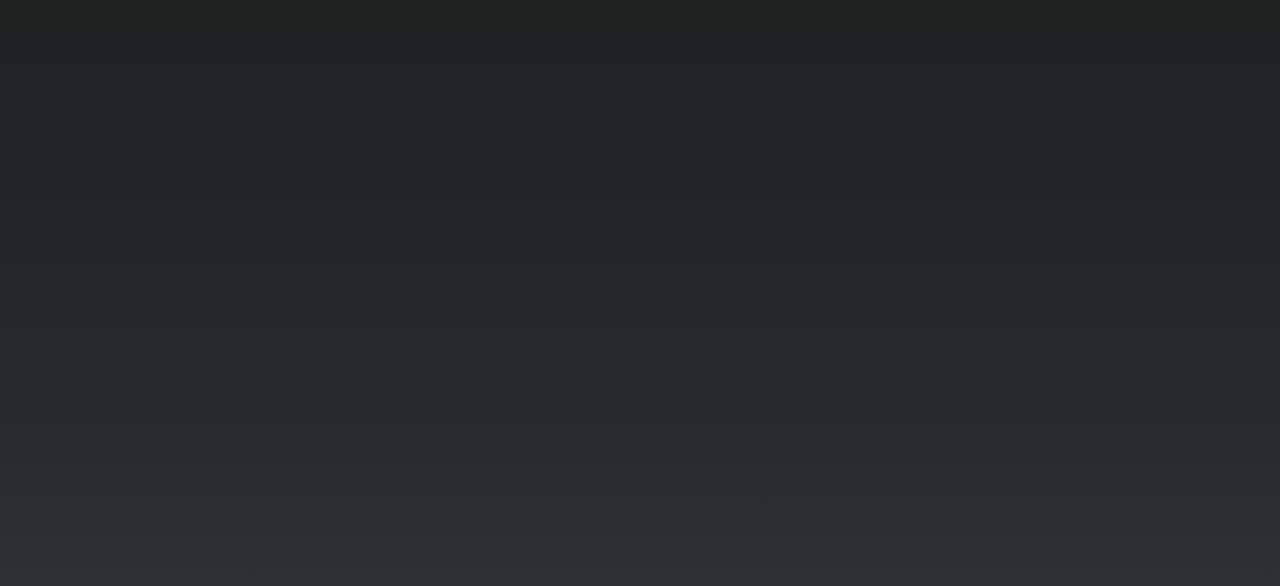
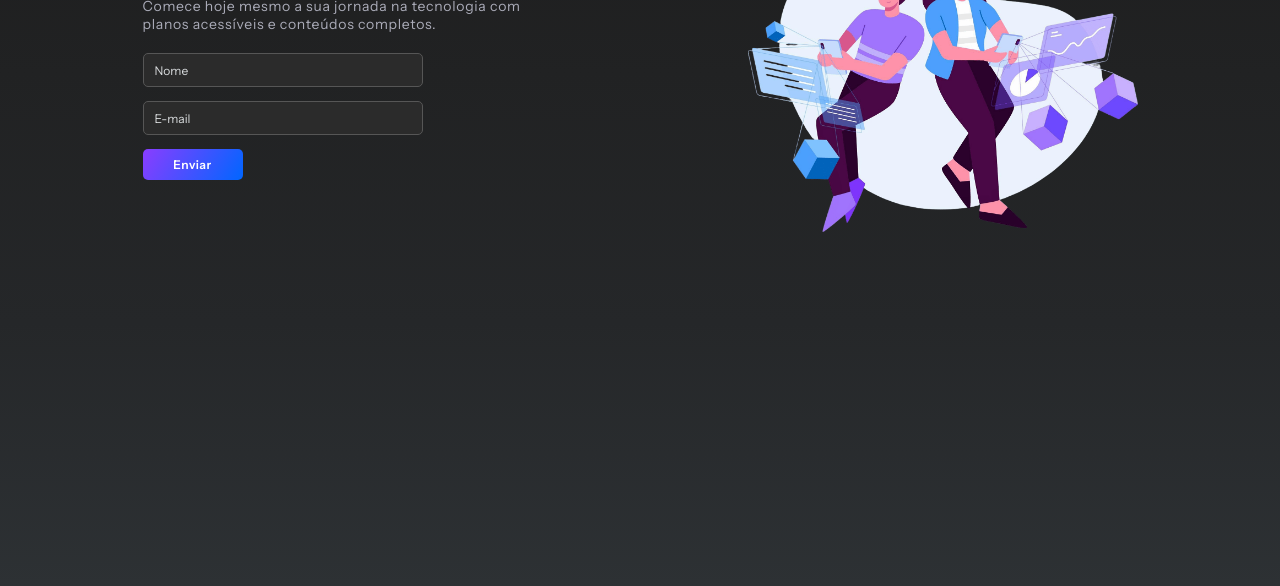
Before and after one commit to Leeh62/TechNova-Platform, a plain HTML site: page index.html in a window 1280 px wide. Shown: the part 214-800 px from the top of the page. Drawn offline with Linux system fonts and the light colour scheme.

Commit message:
Adiciona secao principal em todas as resolucoes

```diff
--- a/css/style.css
+++ b/css/style.css
@@ -2,6 +2,7 @@
   margin: 0;
   padding: 0;
   box-sizing: border-box;
+  font-family: "Instrument Sans", sans-serif;
 }
 
 body,
@@ -20,16 +21,13 @@ button {
   box-sizing: border-box;
 }
 
+p {
+  letter-spacing: 0.05em;
+}
+
 body {
-  font-family: "Instrument Sans", sans-serif;
   background: linear-gradient(180deg, #1d1d1d 5%, #252729 67%, #2d3134 100%);
   min-height: 100vh;
-}
-
-h1,
-h2,
-h3 {
-  font-family: "Lexend", sans-serif;
 }
 
 :root {
@@ -196,3 +194,217 @@ nav {
     border-radius: 12px;
   }
 }
+
+
+/* Seção principal */
+
+.newsletter {
+  margin: 44px 28px;
+  display: flex;
+  justify-content: space-around;
+}
+
+.newsletter h1 {
+  font-size: 28px;
+  font-weight: bold;
+  color: var(--h1-color);
+}
+
+.newsletter p {
+  font-size: 12px;
+  color: var(--text-color);
+  margin: 13px 0 20px 0;
+  width: 310px;
+}
+
+.img-section {
+  display: none;
+}
+
+.visually-hidden {
+  position: absolute;
+  width: 1px;
+  height: 1px;
+  padding: 0;
+  margin: -1px;
+  overflow: hidden;
+  clip-path: inset(50%);
+  white-space: nowrap;
+  border: 0;
+}
+
+form {
+  display: flex;
+  flex-direction: column;
+  gap: 14px;
+}
+
+.input-container input {
+  width: 250px;
+  height: 30px;
+  padding: 7px 11px;
+  border-radius: 5px;
+  background-color: #2b2b2b;
+  border: 1px solid #565656;
+  outline: none;
+  font-size: 12px;
+  color: #dadddf;
+}
+
+input::placeholder {
+  color: #dadddf;
+  font-size: 11px;
+}
+
+.colored-button {
+  width: 90px;
+  border-radius: 5px;
+  border: none;
+  font-size: 11px;
+  font-weight: 600;
+  letter-spacing: 0.5px;
+  padding: 8px;
+  color: #ffff;
+  background: linear-gradient(120deg, #8a3dff, #0066ff);
+}
+
+/* Media Screen - 768px */
+
+@media screen and (min-width: 768px) {
+  .newsletter {
+    margin: 74px 40px;
+  }
+
+  .newsletter p {
+    width: 310px;
+  }
+
+  .content {
+    width: 340px;
+  }
+
+  .img-section {
+    display: block;
+  }
+
+  .img-section img {
+    width: 360px;
+  }
+}
+
+/* Media Screen - 1024px */
+
+@media screen and (min-width: 1024px) {
+  .newsletter h1 {
+    font-size: 34px;
+  }
+
+  .newsletter p {
+    font-size: 14px;
+    margin: 13px 0 20px 0;
+  }
+
+  .content,
+  .newsletter p {
+    width: 400px;
+  }
+
+  .input-container input {
+    width: 280px;
+    height: 34px;
+  }
+
+  .input-container input,
+  input::placeholder {
+    font-size: 12px;
+  }
+
+  .colored-button {
+    font-size: 12px;
+    width: 100px;
+  }
+
+  .img-section img {
+    width: 390px;
+  }
+}
+
+/* Media Screen - 1440px */
+
+@media screen and (min-width: 1440px) {
+  .newsletter {
+    margin: 100px 120px;
+  }
+
+  .content {
+    width: 680px;
+  }
+
+  .newsletter h1 {
+    font-size: 50px;
+  }
+
+  .newsletter p {
+    font-size: 18px;
+    width: 500px;
+    margin: 16px 0 28px 0;
+  }
+
+  form {
+    gap: 18px;
+  }
+
+  .input-container input {
+    width: 290px;
+    height: 38px;
+  }
+
+  .input-container input,
+  input::placeholder {
+    font-size: 14px;
+  }
+
+  .colored-button {
+    font-size: 14px;
+    width: 120px;
+  }
+
+  .img-section img {
+    width: 510px;
+  }
+}
+
+/* Media Screen - 1920px */
+@media screen and (min-width: 1920px) {
+  .newsletter h1 {
+    font-size: 58px;
+  }
+
+  .newsletter p {
+    font-size: 20px;
+  }
+
+  form {
+    gap: 22px;
+  }
+
+  .input-container input {
+    width: 380px;
+    height: 46px;
+  }
+
+  .input-container input,
+  input::placeholder {
+    font-size: 16px;
+  }
+
+  .colored-button {
+    font-size: 16px;
+    width: 140px;
+    padding: 10px;
+  }
+
+  .img-section img {
+    width: 650px;
+  }
+}
--- a/index.html
+++ b/index.html
@@ -45,12 +45,60 @@
             <li>
               <a href="#" class="colored-border" aria-label="Acessar conta">
                 <span class="short-text" aria-hidden="true">Conta</span>
-                <span class="long-text" aria-hidden="true">Já possui conta?</span>
+                <span class="long-text" aria-hidden="true"
+                  >Já possui conta?</span
+                >
               </a>
             </li>
           </ul>
         </nav>
       </div>
     </header>
+    <main>
+      <section class="newsletter">
+        <div class="content">
+          <h1>INSCREVA-SE AGORA</h1>
+          <p>
+            Comece hoje mesmo a sua jornada na tecnologia com planos acessíveis
+            e conteúdos completos.
+          </p>
+
+          <form action="#" method="post">
+            <div class="input-container">
+              <label for="name" class="visually-hidden">Nome</label>
+              <input
+                type="text"
+                name="name"
+                id="name"
+                placeholder="Nome"
+                autocomplete="name"
+                required
+              />
+            </div>
+
+            <div class="input-container">
+              <label for="email" class="visually-hidden">E-mail</label>
+              <input
+                type="email"
+                name="email"
+                id="email"
+                placeholder="E-mail"
+                autocomplete="email"
+                required
+              />
+            </div>
+
+            <button type="submit" class="colored-button">Enviar</button>
+          </form>
+        </div>
+
+        <div class="img-section">
+          <img
+            src="./img/section-img.png"
+            alt="Ilustração em estilo flat de um homem e uma mulher sentados de costas um para o outro, mexendo no celular e analisando gráficos digitais flutuantes."
+          />
+        </div>
+      </section>
+    </main>
   </body>
 </html>
```
Also changed, not shown: img/section-img.png (added).
